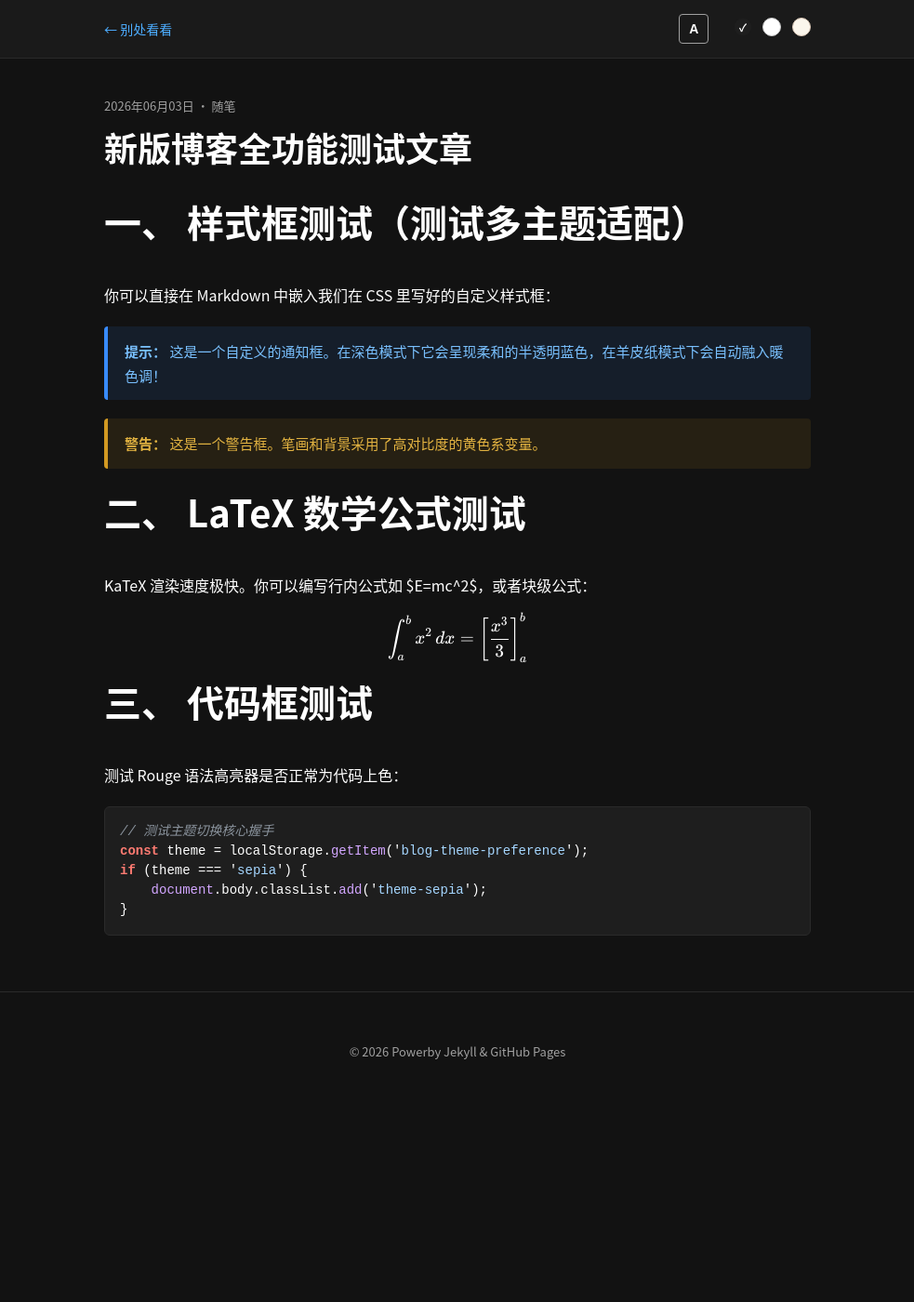
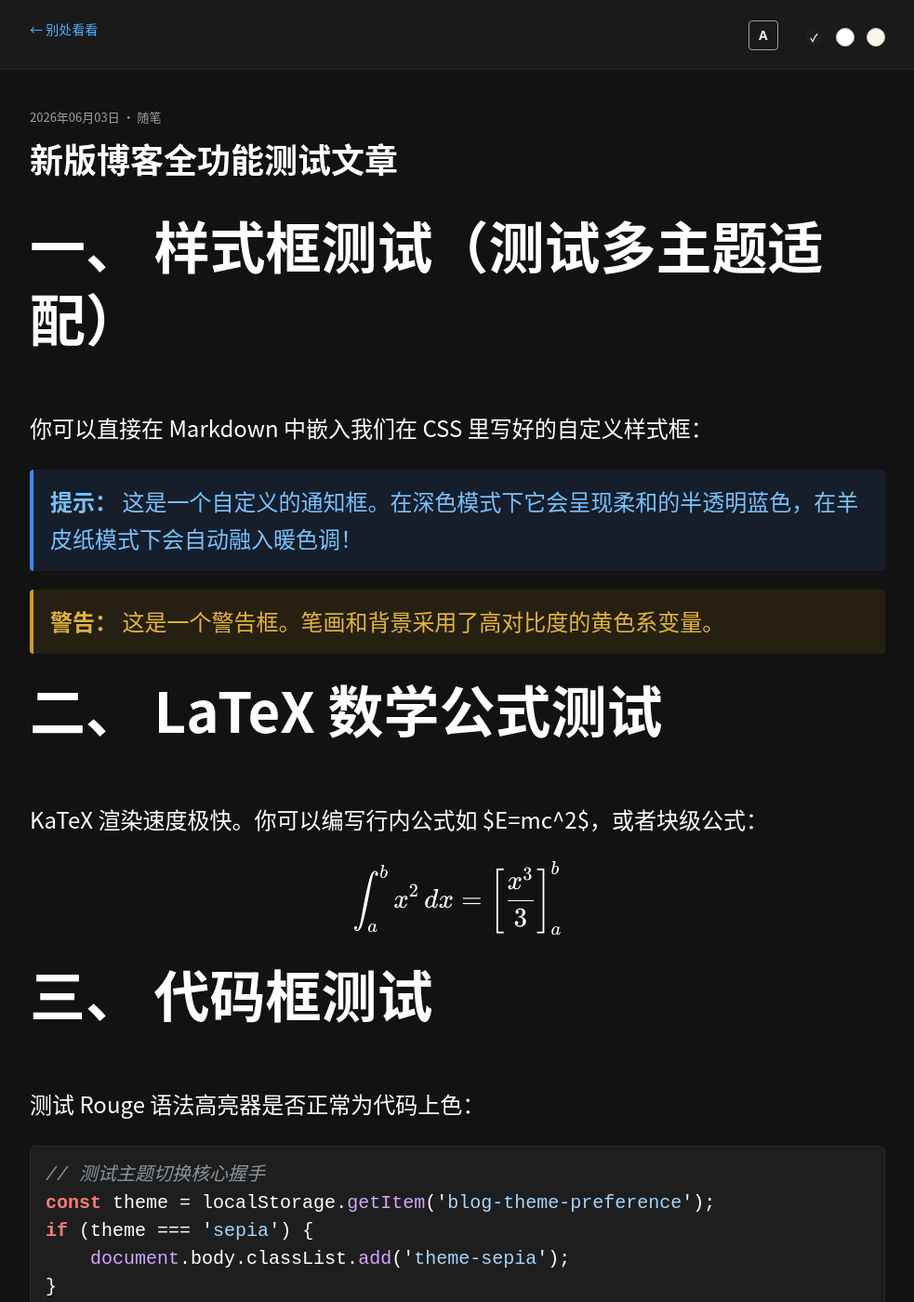
Before and after one commit to LumiereLP/LumiereLP.github.io, a Jekyll site: the page built from _posts/2026-06-03-test-all-features.md, in a window 1280 px wide and 1400 px high. Shown: the whole window at 93% size, without its empty margins (148-1131 px from the left). Built offline with Jekyll 4.4.1, drawn with Linux system fonts in a browser that asks for light colours; some web fonts are replaced.

Commit message:
fontsize

```diff
--- a/blog/css/blog.css
+++ b/blog/css/blog.css
@@ -79,7 +79,7 @@ body {
     background-color: var(--bg-main);
     color: var(--text-main);
     font-family: var(--font-body);
-    font-size: 16px;
+    font-size: 24px;
     line-height: 1.7;
     margin: 0;
     padding: 0;
@@ -115,7 +115,7 @@ a {
 }
 
 .header-container {
-    max-width: 800px;
+    max-width: 960px;
     margin: 0 auto;
     padding: 15px 20px;
 }
@@ -205,7 +205,7 @@ body.theme-white .theme-btn.active::after { color: #000000; }
 body.theme-sepia .theme-btn.active::after { color: #433422; }
 
 .blog-main-container {
-    max-width: 800px;
+    max-width: 960px;
     margin: 40px auto;
     padding: 0 20px;
 }
@@ -277,7 +277,7 @@ body.theme-sepia .theme-btn.active::after { color: #433422; }
     margin: 20px 0;
     border-left: 4px solid;
     border-radius: 4px;
-    font-size: 15px;
+    font-size: 24px;
     transition: background-color 0.4s ease, color 0.4s ease, border-color 0.4s ease;
 }
 
@@ -310,7 +310,7 @@ figure.highlight, pre {
     padding: 16px;
     overflow-x: auto; /* 允许横向滚动 */
     font-family: "Courier New", Courier, monospace;
-    font-size: 14px;
+    font-size: 20px;
     line-height: 1.5;
     margin: 20px 0;
     transition: background-color 0.4s ease, border-color 0.4s ease;
```
